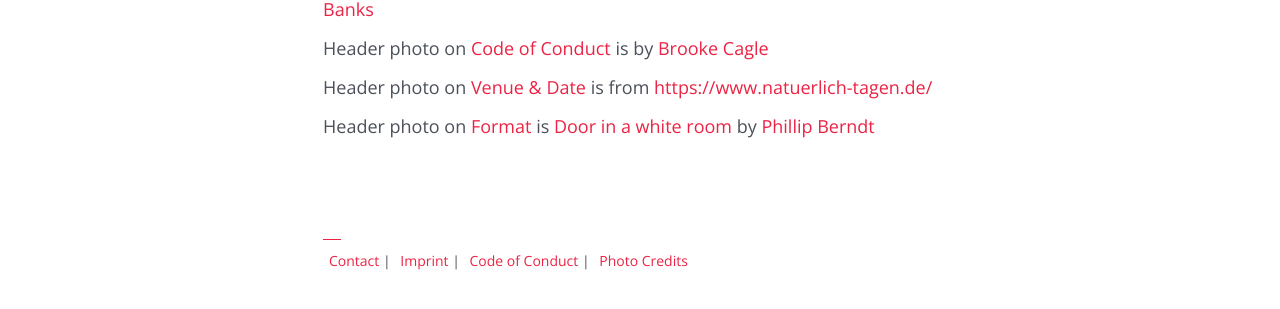
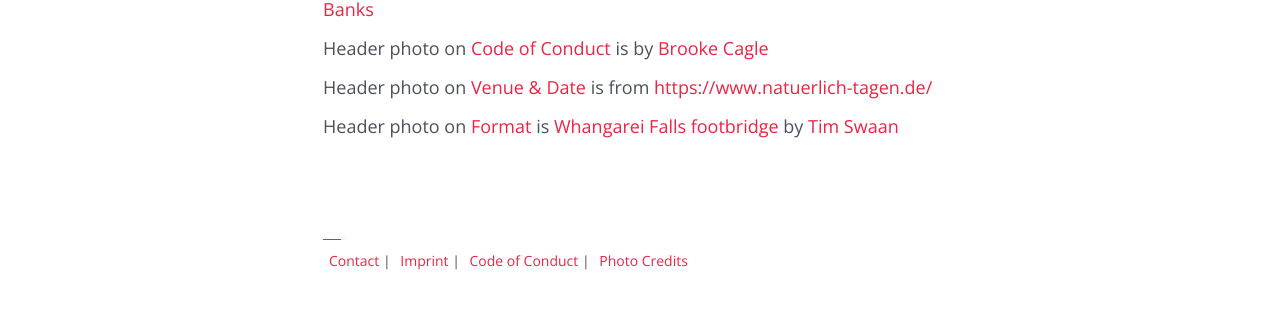
Before and after one commit to humansconf/humansconf.org, a Jekyll site: the page built from photo-credits.md, in a window 1280 px wide. Shown: the part 711-1020 px from the top of the page. Built offline with Jekyll 4.4.1, drawn with Linux system fonts in a browser that asks for light colours.

Commit message:
Update Format Image & add link to navigation

```diff
--- a/_includes/header.html
+++ b/_includes/header.html
@@ -4,8 +4,15 @@
   <nav>
     <ul>
       <li><a href="/" title="Home">Home</a></li>
-      <li><a href="/code-of-conduct" title="Code of Conduct">Code of Conduct</a></li>
-      <li><a href="/venue-and-date" title="Venue & Date of #humanscnf">Venue & Date</a></li>
+      <li>
+        <a href="/code-of-conduct" title="Code of Conduct">Code of Conduct</a>
+      </li>
+      <li>
+        <a href="/venue-and-date" title="Venue & Date of #humanscnf"
+          >Venue & Date</a
+        >
+      </li>
+      <li><a href="/format" title="Format of #humanscnf">Format</a></li>
     </ul>
   </nav>
 </header>
--- a/photo-credits.md
+++ b/photo-credits.md
@@ -15,4 +15,4 @@
 
 Header photo on [Venue & Date](/venue-and-date) is from [https://www.natuerlich-tagen.de/](https://www.natuerlich-tagen.de/)
 
-Header photo on [Format](/format) is [Door in a white room](https://unsplash.com/photos/5i0GnoTTjSE) by [Phillip Berndt](https://unsplash.com/@philberndt)
+Header photo on [Format](/format) is [Whangarei Falls footbridge](https://unsplash.com/photos/eOpewngf68w) by [Tim Swaan](https://unsplash.com/@timswaanphotography)
```
Also changed, not shown: images/header-format.jpg.
